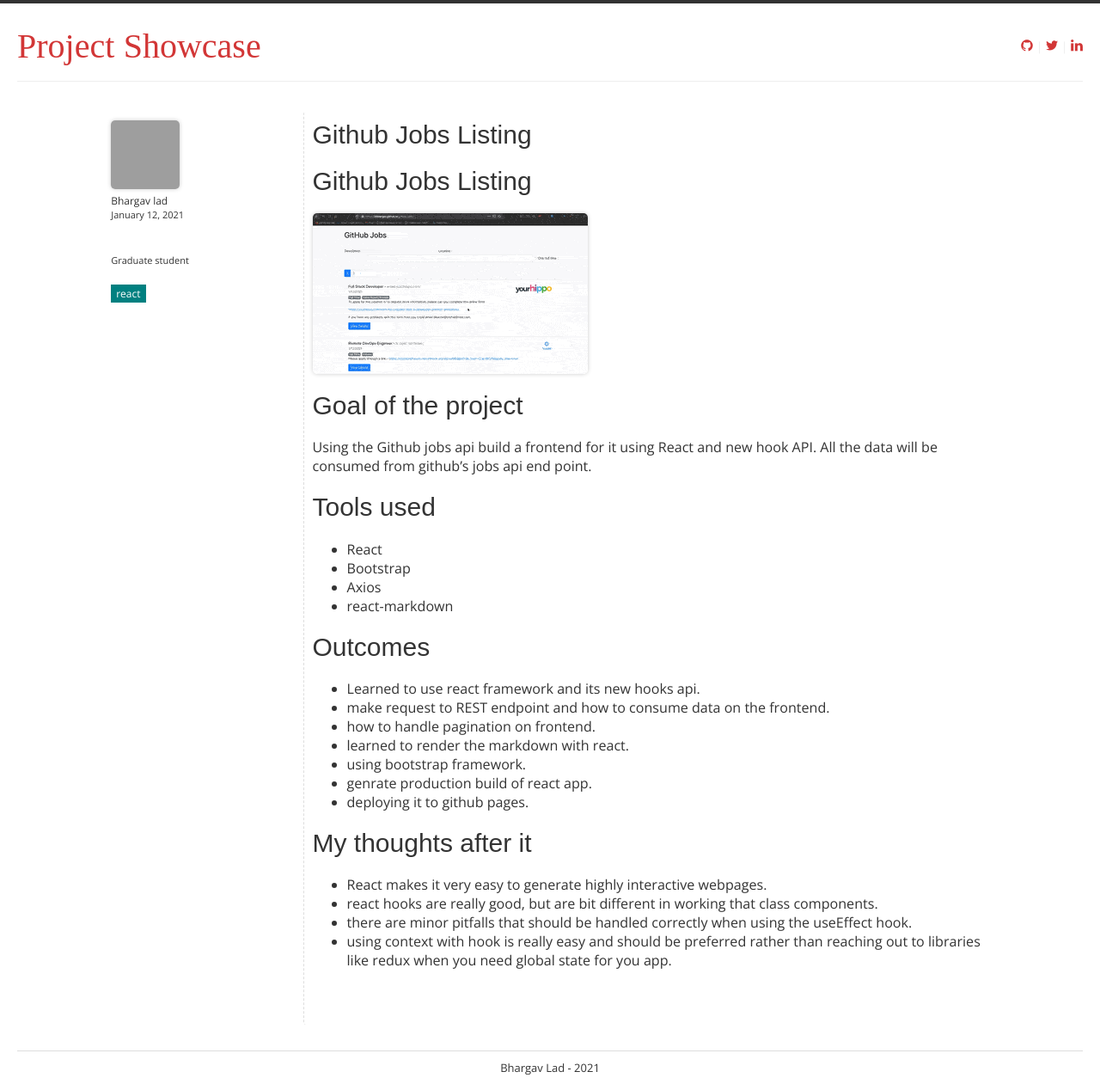
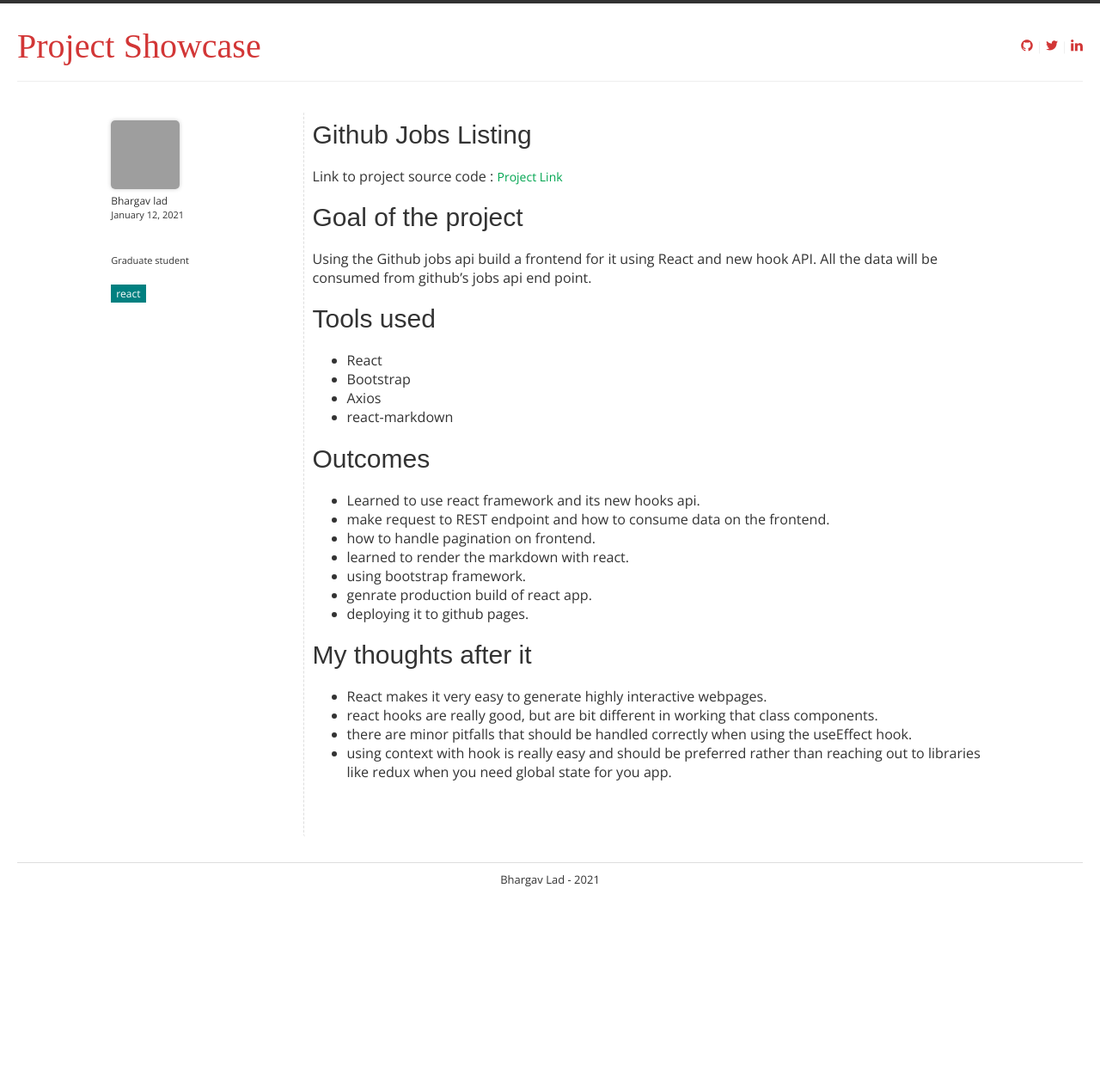
Before and after one commit to isbhargav/showcase, a Jekyll site: the page built from _posts/2021-01-12-github-jobs.md, in a window 1280 px wide. Shown: the whole page at 86% size. Built offline with Jekyll 4.4.1, drawn with Linux system fonts in a browser that asks for light colours; some web fonts are replaced; comment, search, counter and statistics services are not loaded; after the commit the page ends 1042 px from its top, so only the background shows below that; grey boxes are pictures that could not be loaded.

Commit message:
Update 2021-01-12-github-jobs.md

```diff
--- a/_posts/2021-01-12-github-jobs.md
+++ b/_posts/2021-01-12-github-jobs.md
@@ -7,9 +7,7 @@ summary: Project to learn react framework and new Hook API.
 image: /images/blog/github_jobs.gif
 ---
 
-# Github Jobs Listing
-
-![Image](/images/blog/github_jobs.gif)
+Link to project source code : [Project Link](https://github.com/isbhargav/github-jobs)
 
 # Goal of the project
 
```
